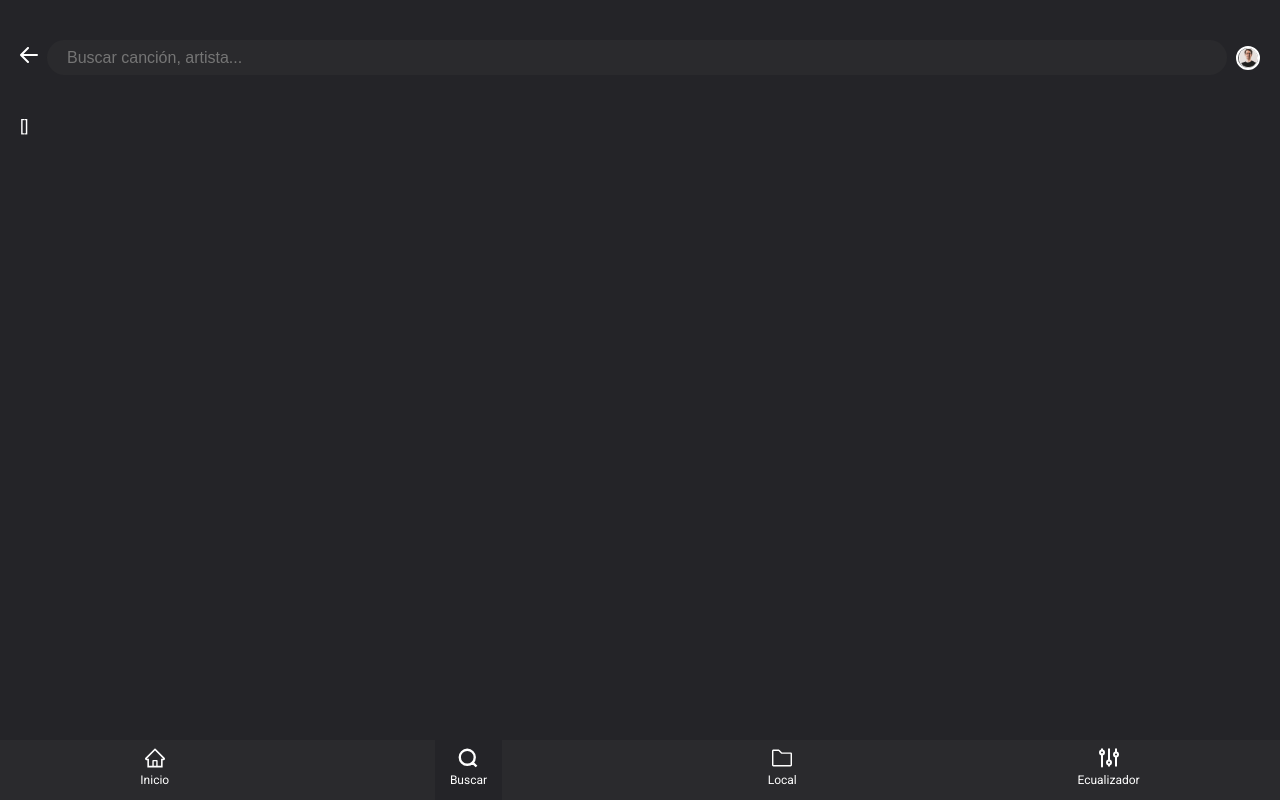
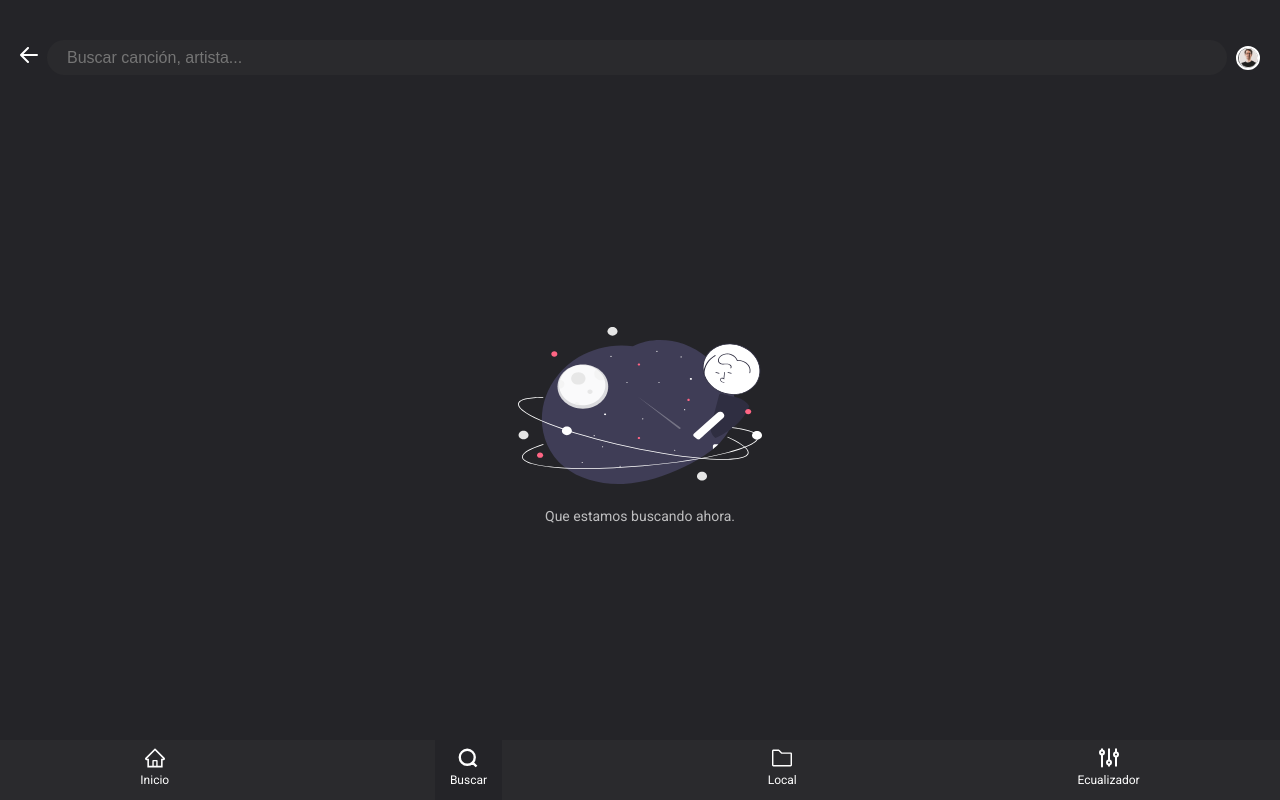
Before and after one commit to DenisValladares19/cross-js-player, a React (Vite) app: page /search in a window 1280 px wide. Built offline with nearby package versions, Linux system fonts and the light colour scheme.

Commit message:
show image animated where empty content

```diff
--- a/src/pages/Search.tsx
+++ b/src/pages/Search.tsx
@@ -11,6 +11,7 @@ import useApi from '@hooks/useApi'
 // assets
 import backIcon from '@assets/icon/back.svg'
 import { deleteRepeteInArray } from '@helpers/array-utils'
+import EmptySearchImage from '@components/EmptySearchImage'
 
 const Search = () => {
     const [search, setSearch] = useState<string>()
@@ -69,7 +70,10 @@ const Search = () => {
                 <Avatar />
             </div>
 
-            {JSON.stringify(results)}
+            <div className="container-empty">
+                <EmptySearchImage />
+                <div className="label-empty">Que estamos buscando ahora.</div>
+            </div>
         </Wrapper>
     )
 }
@@ -89,6 +93,20 @@ const Wrapper = styled(motion.div)`
     .input-search {
         width: calc(100% - 60px);
     }
+
+    .container-empty {
+        display: flex;
+        justify-content: center;
+        align-items: center;
+        flex-direction: column;
+        height: calc(100vh - 115px - 60px);
+
+        .label-empty {
+            font-size: 14px;
+            opacity: 0.7;
+            margin-top: 20px;
+        }
+    }
 `
 
 export default Search
```
